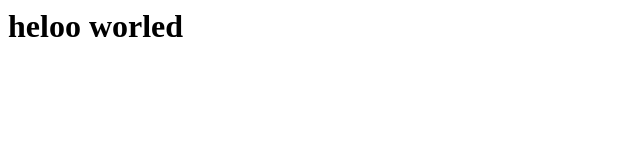
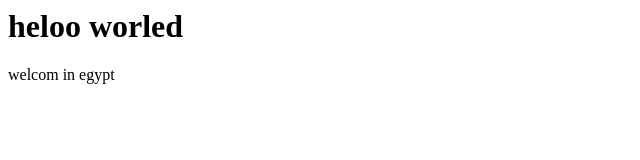
Before and after one commit to nourhomsi/watsapp, a plain HTML site: page page.html in a window 1280 px wide. Shown: the full height of the page, 0-640 px from the left. Drawn offline with Linux system fonts and the light colour scheme.

Commit message:
add span egypt

```diff
--- a/page.html
+++ b/page.html
@@ -5,6 +5,7 @@
     <body>
         <div>
            <h1>heloo worled</h1>
+           <span>welcom in egypt</span>
         </div>
     </body>
 </html>
```
Also changed, not shown: page.html.txt (added).
